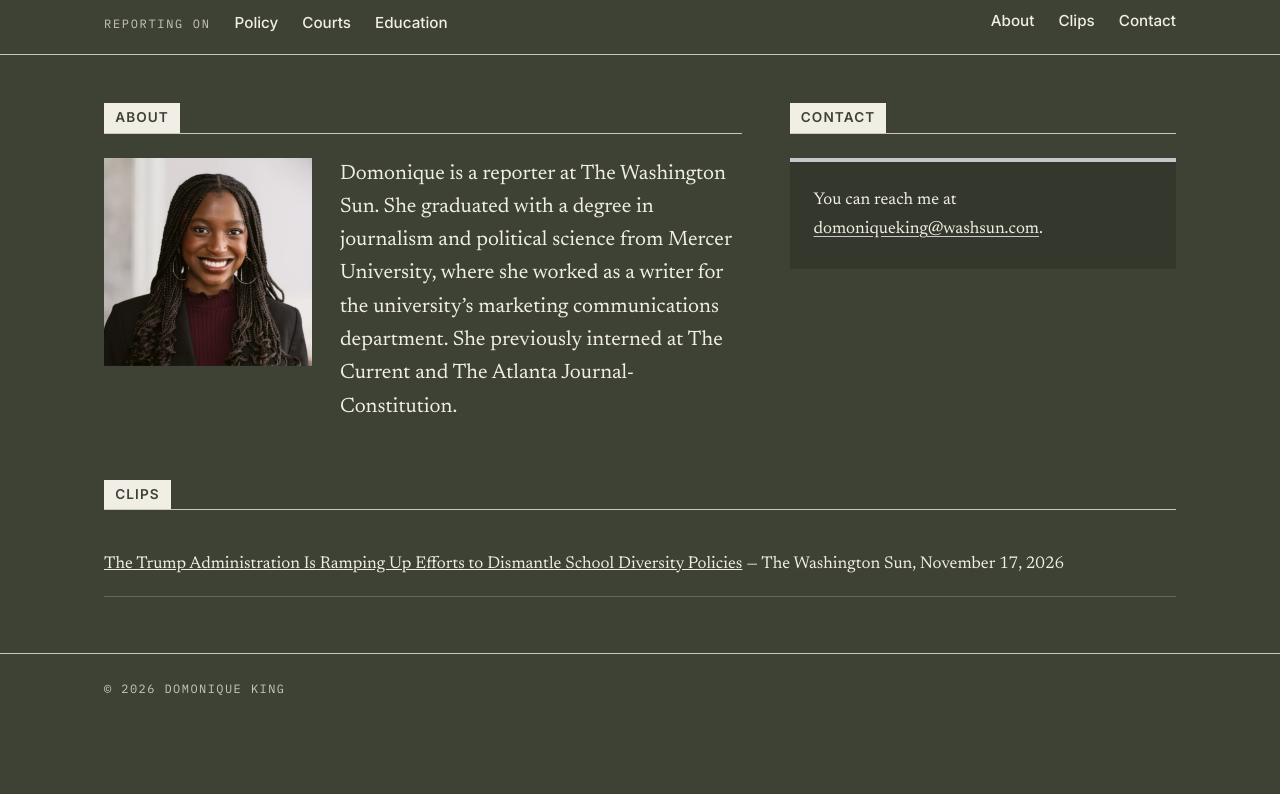
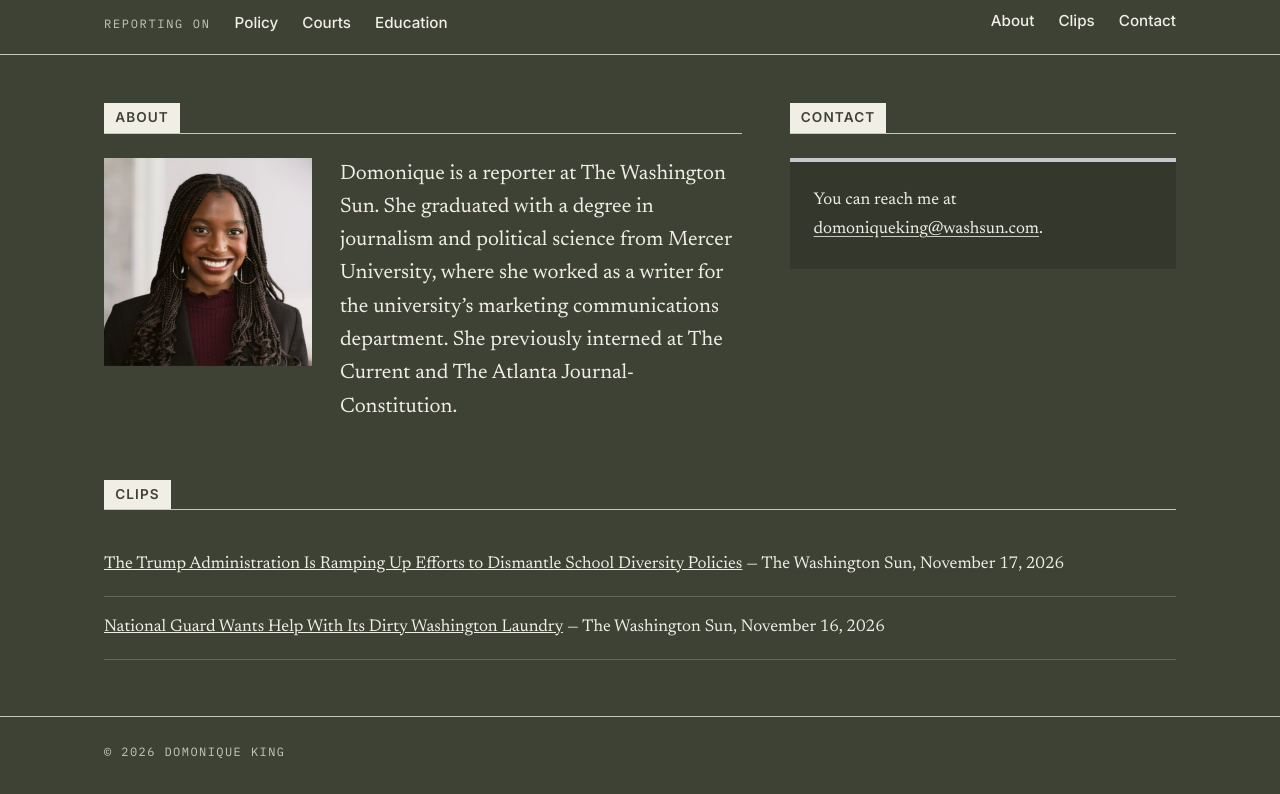
Before and after one commit to domoniqueking-pixel/DomoniqueKing, a plain HTML site: page index.html in a window 1280 px wide. Shown: the part 182-976 px from the top of the page. Before the commit the page ends 913 px from the top, so only its background shows below. Drawn offline with Linux system fonts and the light colour scheme.

Commit message:
Add clip: National Guard Wants Help With Its Dirty Washington Laundry
Co-Authored-By: Claude Opus 5.5 <noreply@anthropic.com>
Claude-Session: https://claude.ai/code/session_01Vbd87fJtcKyQXmvxzbVMXT

```diff
--- a/index.html
+++ b/index.html
@@ -224,6 +224,7 @@
       -->
       <ul class="clips">
         <li><a href="https://www.washingtonsun.com/administration/trump-dismantle-school-diversity-policies">The Trump Administration Is Ramping Up Efforts to Dismantle School Diversity Policies</a> — The Washington Sun, November 17, 2026</li>
+        <li><a href="https://www.washingtonsun.com/metro/national-guard-dc-laundry-services-contract">National Guard Wants Help With Its Dirty Washington Laundry</a> — The Washington Sun, November 16, 2026</li>
       </ul>
     </section>
   </main>
```
